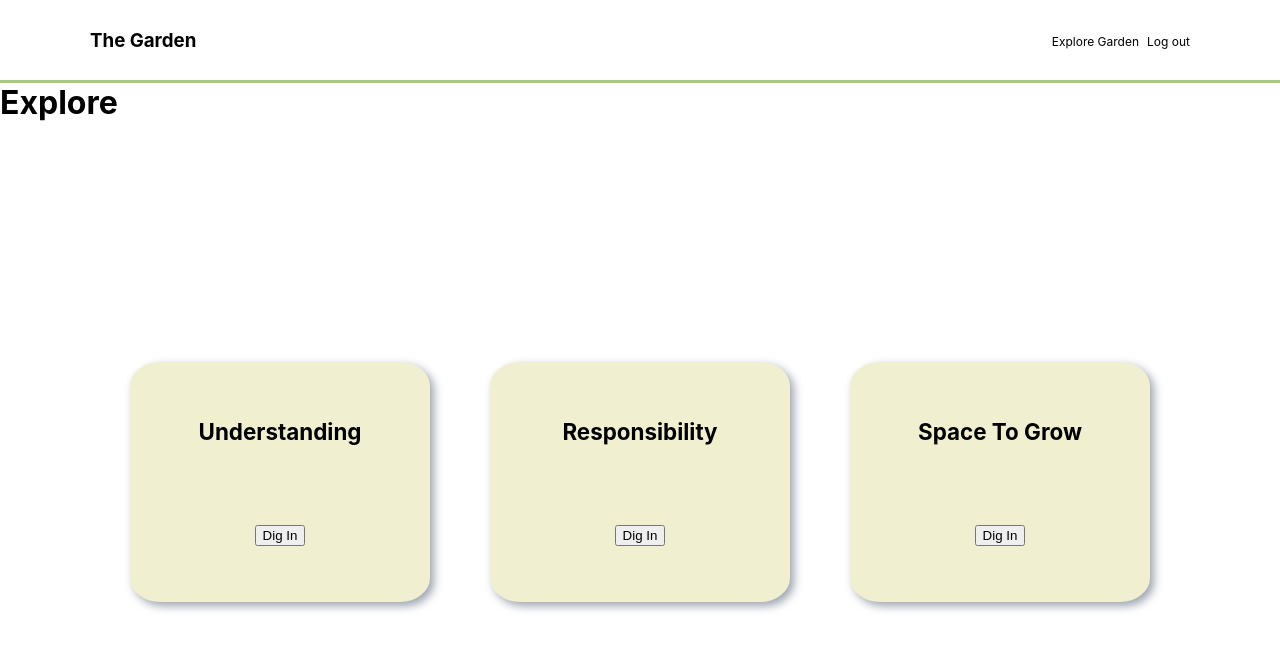
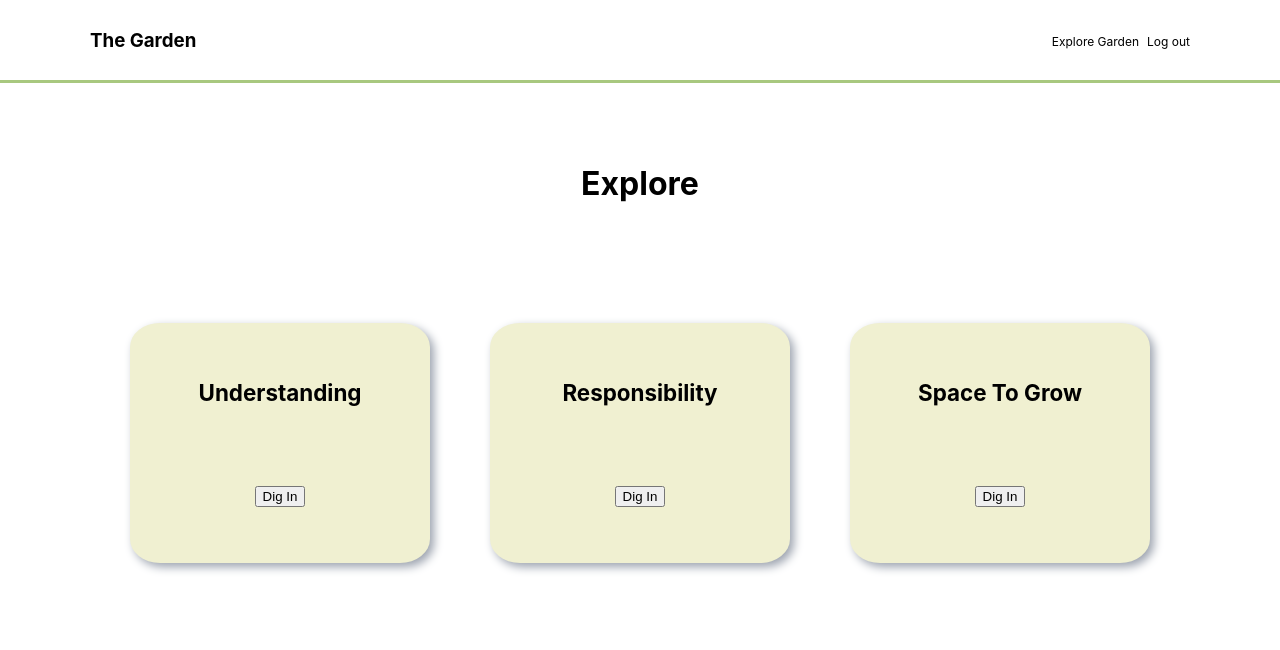
Before and after one commit to jacobkagon/garden-frontend, a Next.js app: page /explore in a window 1280 px wide. Shown: the top 650 px of the page. Built offline with nearby package versions, Linux system fonts and the light colour scheme.

Commit message:
edited @media min-height for Card module and centered Explore header

```diff
--- a/pages/explore.js
+++ b/pages/explore.js
@@ -6,7 +6,7 @@ export const explore = () => {
     return (
         <>
             <Navbar />
-            <h1>Explore</h1>
+            <h1 className={styles.exploreHead}>Explore</h1>
             <div className={styles.wrapper}>
                 <Card>Understanding</Card>
                 <Card>Responsibility</Card>
--- a/styles/Explore.module.css
+++ b/styles/Explore.module.css
@@ -6,11 +6,18 @@
 
 }
 
+.exploreHead{
+    height: 200px;
+    display: flex;
+    justify-content: center;
+    align-items:center;
+}
+
 @media (min-width: 900px) {
     .wrapper{
         flex-direction: row;
         justify-content: center;
-        min-height: calc(100vh - 5rem)
+        min-height: calc(50vh - 5rem)
 
     }
 }
```
